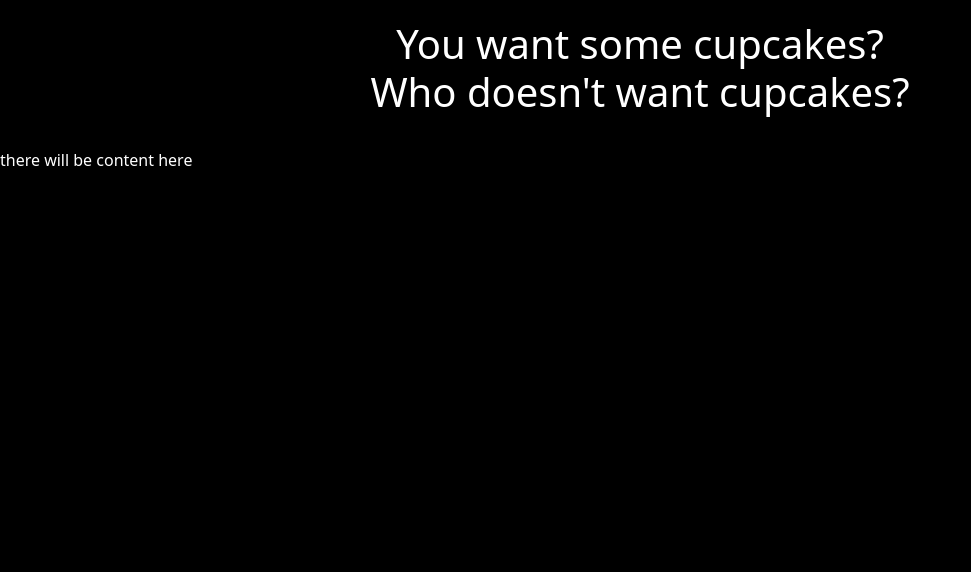
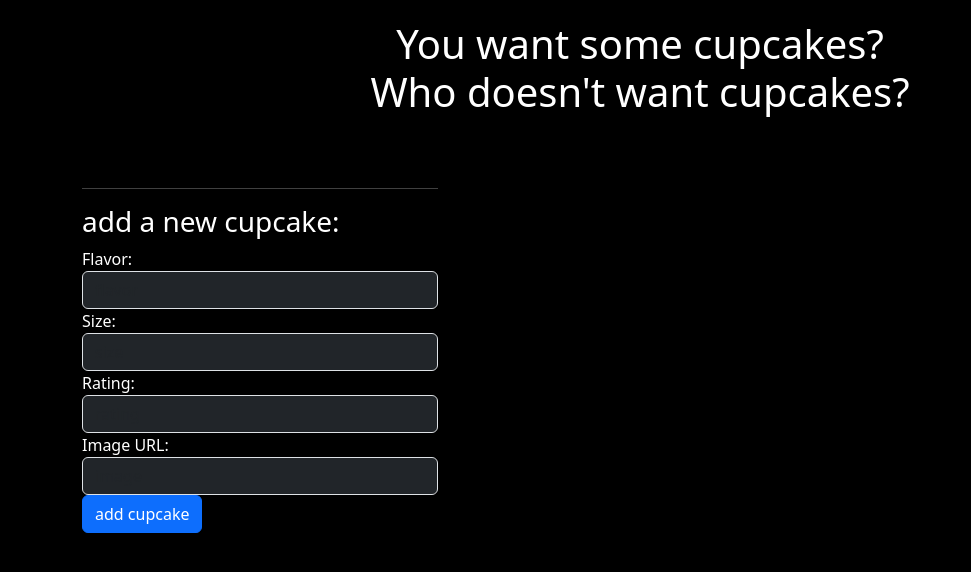
Before and after one commit to kingtor69/flask-cupcakes, a Flask app: page / in a window 1280 px wide. Shown: the part 56-628 px from the top of the page, without its empty margins (0-971 px from the left). Run offline with Flask 2, Linux system fonts and the light colour scheme; data that the repository does not hold is empty; some libraries are stand-ins or nearby versions.

Commit message:
it works

```diff
--- a/app.py
+++ b/app.py
@@ -2,6 +2,7 @@
 from flask import Flask, render_template, request, redirect, jsonify
 from flask_debugtoolbar import DebugToolbarExtension
 from models import db, connect_db, Cupcake
+# from forms import AddCupcakeForm
 
 app = Flask(__name__)
 
@@ -18,7 +19,11 @@ connect_db (app)
 @app.route('/')
 def load_home_page():
     """ load home page """
-    return render_template('home.html')
+    cupcakes = Cupcake.query.all()
+    # form = AddCupcakeForm()
+    # if form.validate_on_submit():
+        # I just realized how weird this is going to be to mix with jQuery... I"m saving this for further learning
+    return render_template('home.html', cupcakes=cupcakes)
 
 ################ api routes
 @app.route('/api/cupcakes')
--- a/models.py
+++ b/models.py
@@ -28,4 +28,4 @@ class Cupcake(db.Model):
         }
 
     def __repr__(self):
-        return f"<Cupcake {self.id} flavor={self.flavor} size={self.size} rating={self.rating} image={image}>"
+        return f"<Cupcake {self.id} flavor={self.flavor} size={self.size} rating={self.rating} image={self.image}>"
--- a/requirements.txt
+++ b/requirements.txt
@@ -26,4 +26,5 @@ traitlets==5.0.5
 typing-extensions==3.10.0.0
 wcwidth==0.2.5
 Werkzeug==2.0.1
+WTForms==2.3.3
 zipp==3.4.1
--- /dev/null
+++ b/static/cupcakes.js
@@ -0,0 +1,23 @@
+console.log('cupcakes in the hizzy')
+
+defaultImageUrl = "https://tinyurl.com/demo-cupcake"
+
+$('#new-cupcake-form').submit(function(e) {
+    e.preventDefault()
+    formData = {}
+    for (let i = 0; i < 4; i++) {
+        formData[e.target[i].id] = e.target[i].value
+    }
+    formData.rating = parseFloat(formData.rating)
+    if (!formData.image) {
+        formData.image = defaultImageUrl
+    }
+    jsonData = JSON.stringify(formData)
+    console.log(jsonData)
+    processCupcakeForm(jsonData)
+})
+
+async function processCupcakeForm(jsonData) {
+    const newCupcake = await axios.post('/api/cupcakes', jsonData)
+    console.log(newCupcake)
+}
--- a/templates/base.html
+++ b/templates/base.html
@@ -62,8 +62,8 @@
       </div>
     {% endwith %}
     {% block content %}
-      </div>
     {% endblock %}
+    </div>
   </div>
   <!-- AJAX/Axios: -->
   <script src="https://unpkg.com/axios/dist/axios.min.js"></script>
@@ -73,7 +73,7 @@
   <script src="https://cdn.jsdelivr.net/npm/popper.js@1.16.0/dist/umd/popper.min.js" integrity="sha384-Q6E9RHvbIyZFJoft+2mJbHaEWldlvI9IOYy5n3zV9zzTtmI3UksdQRVvoxMfooAo" crossorigin="anonymous"></script>
   <script src="https://stackpath.bootstrapcdn.com/bootstrap/4.4.1/js/bootstrap.min.js" integrity="sha384-wfSDF2E50Y2D1uUdj0O3uMBJnjuUD4Ih7YwaYd1iqfktj0Uod8GCExl3Og8ifwB6" crossorigin="anonymous"></script>
   {% block scripts_before %}{% endblock %}
-  <script src="{% block script_route %}static/app.js{% endblock %}"></script>
+  <script src="{% block script_route %}{% endblock %}static/cupcakes.js"></script>
   {% block scripts_after %}{% endblock %}
 </body>
 </html>
--- a/templates/home.html
+++ b/templates/home.html
@@ -2,5 +2,48 @@
 {% block tab_title %}cupcakes!{% endblock %}
 {% block header %}You want some cupcakes?<br>Who doesn't want cupcakes?{% endblock %}
 {% block content %}
-<p>there will be content here</p>
+<div class="container">
+    <div class="row">
+        {% for cupcake in cupcakes %}
+            <div class="col col-md-4 col-lg-3">
+                <div class="card card-dark">
+                    <img src="{{ cupcake.image }}" alt="cupcake picture" class="card-img-top img-fluid">
+                    <div class="card-body bg-dark">
+                        <h4 class="card-title text-light">{{ cupcake.flavor }}</h4>
+                        <p class="card-text text-light">
+                            size: {{ cupcake.size }}<br>
+                            rating: {{ cupcake.rating }}
+                        </p>
+                    </div>
+                </div>
+            </div>
+        {% endfor %}
+    </div>
+    <br>
+    <div class="row">
+        <div class="col col-md-6 col-lg-4">
+            <hr>
+            <h3>add a new cupcake:</h3>
+            <form method="POST" id="new-cupcake-form" novalidate>
+                <div class="form-group">
+                    <label for="flavor">Flavor:</label>
+                    <input type="text" name="flavor" placeholder="flavor" class="text-light bg-dark rounded form-control" id="flavor" required>
+                </div>
+                <div class="form-group">
+                    <label for="size">Size:</label>
+                    <input type="text" name="size" placeholder="size" class="text-light bg-dark rounded form-control" id="size" required>
+                </div>
+                <div class="form-group">
+                    <label for="rating">Rating:</label>
+                    <input type="number" name="rating" placeholder="rating" class="text-light bg-dark rounded form-control" id="rating" required>
+                </div>
+                <div class="form-group">
+                    <label for="image">Image URL:</label>
+                    <input type="text" name="image" placeholder="image" class="text-light bg-dark rounded form-control" id="image">
+                </div>
+                <button type="submit" class="btn btn-primary">add cupcake</button>
+            </form>
+        </div>
+    </div>
+</div>
 {% endblock %}
--- a/tests.py
+++ b/tests.py
@@ -61,6 +61,7 @@ class CupcakeViewsTestCase(TestCase):
         db.session.rollback()
 
     def test_list_cupcakes(self):
+        """test GET request to cupcakes route returns JSON list of cupcakes"""
         with app.test_client() as client:
             resp = client.get("/api/cupcakes")
 
@@ -80,6 +81,7 @@ class CupcakeViewsTestCase(TestCase):
             })
 
     def test_get_cupcake(self):
+        """test GET request to a specific cupcake id returns JSON info for that one cupcake"""
         with app.test_client() as client:
             url = f"/api/cupcakes/{self.cupcake.id}"
             resp = client.get(url)
@@ -97,6 +99,7 @@ class CupcakeViewsTestCase(TestCase):
             })
 
     def test_create_cupcake(self):
+        """test POST request with JSON cupcake data return confirmation of new cupcake data"""
         with app.test_client() as client:
             url = "/api/cupcakes"
             resp = client.post(url, json=CUPCAKE_DATA_2)
@@ -161,7 +164,7 @@ class CupcakeViewsTestCase(TestCase):
             })
 
     def test_delete_cupcake(self):
-        """test the deletion of a given cupcake"""
+        """test DELETE of a given cupcake returns deleted confirmation"""
         with app.test_client() as client:
             url = f"/api/cupcakes/{self.cupcake.id}"
             resp = client.delete(url)
```
Also changed, not shown: forms.py (added, +10 -0 lines), future-home.html (added, +40 -0 lines).
